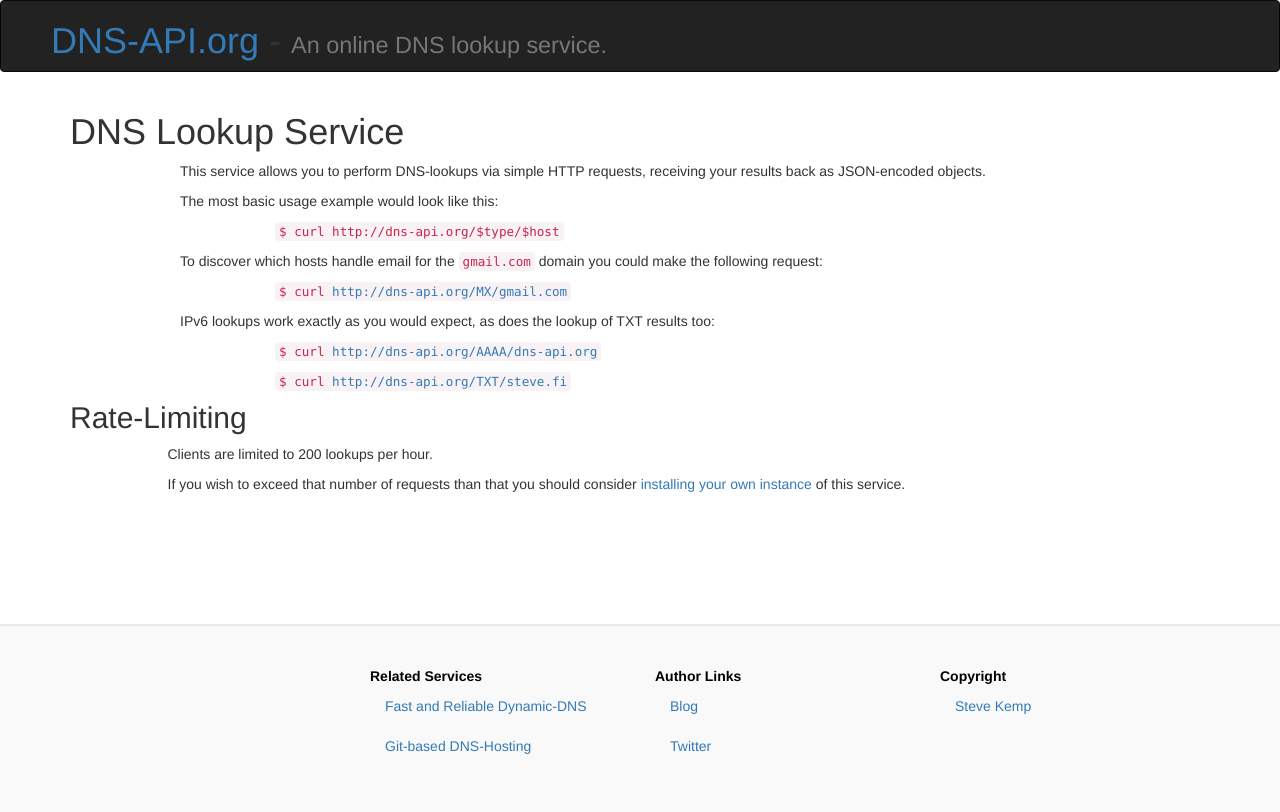
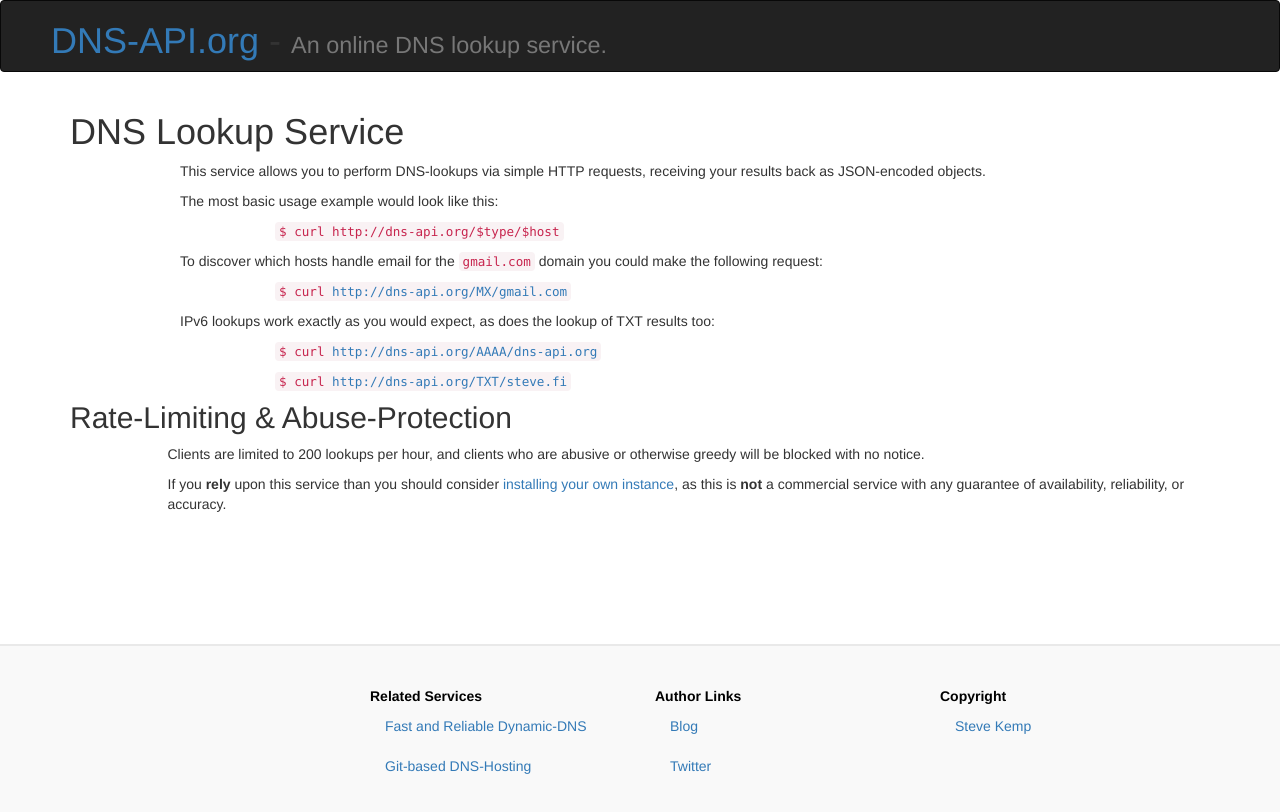
Before and after one commit to skx/dns-api.org, a plain HTML site: page public/index.html in a window 1280 px wide. Drawn offline with nearby package versions, Linux system fonts and the light colour scheme.

Commit message:
Minor rewording

```diff
--- a/public/index.html
+++ b/public/index.html
@@ -87,14 +87,13 @@
             </code></p>
           </div>
 
-          <h2>Rate-Limiting</h2>
+          <h2>Rate-Limiting &amp; Abuse-Protection</h2>
           <div class="row">
             <div class="col-sm-1 col-md-1">
             </div>
             <div class="col-sm-11 col-md-11">
-              <p>Clients are limited to 200 lookups per hour.</p>
-              <p>If you wish to exceed that number of requests than that you should consider <a href="https://github.com/skx/dns-api.org">installing your own instance</a> of this service.</p>
-
+              <p>Clients are limited to 200 lookups per hour, and clients who are abusive or otherwise greedy will be blocked with no notice.</p>
+              <p>If you <b>rely</b> upon this service than you should consider <a href="https://github.com/skx/dns-api.org">installing your own instance</a>, as this is <b>not</b> a commercial service with any guarantee of availability, reliability, or accuracy.</p>
             </div>
           </div>
         </div>
```
